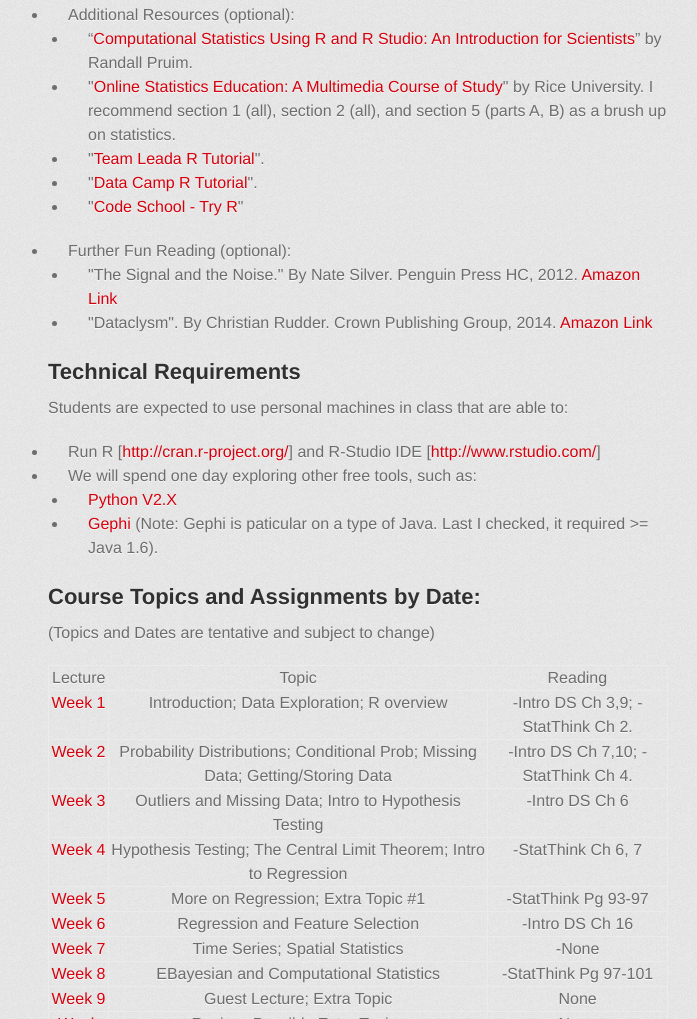
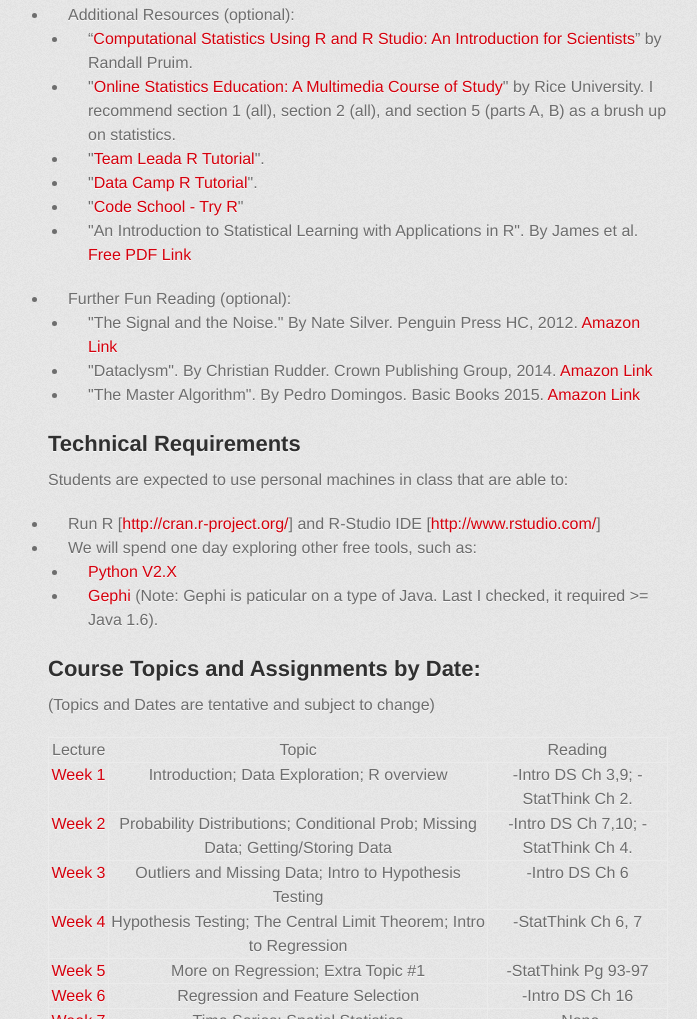
Before and after one commit to nfmcclure/DataScience350, a plain HTML site: page index.html in a window 1280 px wide. Shown: the part 1272-2291 px from the top of the page, without its empty margins (282-979 px from the left). Drawn offline with Linux system fonts and the light colour scheme; a web font is replaced by a local one.

Commit message:
Update index.html

```diff
--- a/index.html
+++ b/index.html
@@ -79,6 +79,8 @@
 <li>"<a href="https://www.teamleada.com/tutorials/introduction-to-statistical-programming-in-r">Team Leada R Tutorial</a>".</li>
 <li>"<a href="https://www.datacamp.com/">Data Camp R Tutorial</a>".</li>
 <li>"<a href="http://tryr.codeschool.com/">Code School - Try R</a>"</li>
+<li>"An Introduction to Statistical Learning with Applications in R". By James et al. <a href="http://www-bcf.usc.edu/~gareth/ISL/ ">Free PDF Link</a>
+</li>
 </ul>
 </li>
 <li>Further Fun Reading (optional):
@@ -87,6 +89,8 @@
 <li>"The Signal and the Noise." By Nate Silver. Penguin Press HC, 2012. <a href="http://www.amazon.com/Signal-Noise-Many-Predictions-Fail--but/dp/0143125087/">Amazon Link</a>
 </li>
 <li>"Dataclysm". By Christian Rudder. Crown Publishing Group, 2014. <a href="http://www.amazon.com/Dataclysm-Identity--What-Online-Offline-Selves-ebook/dp/B00J1IQUX8">Amazon Link</a>
+</li>
+<li>"The Master Algorithm". By Pedro Domingos. Basic Books 2015. <a href="https://www.amazon.com/Master-Algorithm-Ultimate-Learning-Machine/dp/0465065708">Amazon Link</a>
 </li>
 </ul>
 </li>
```
